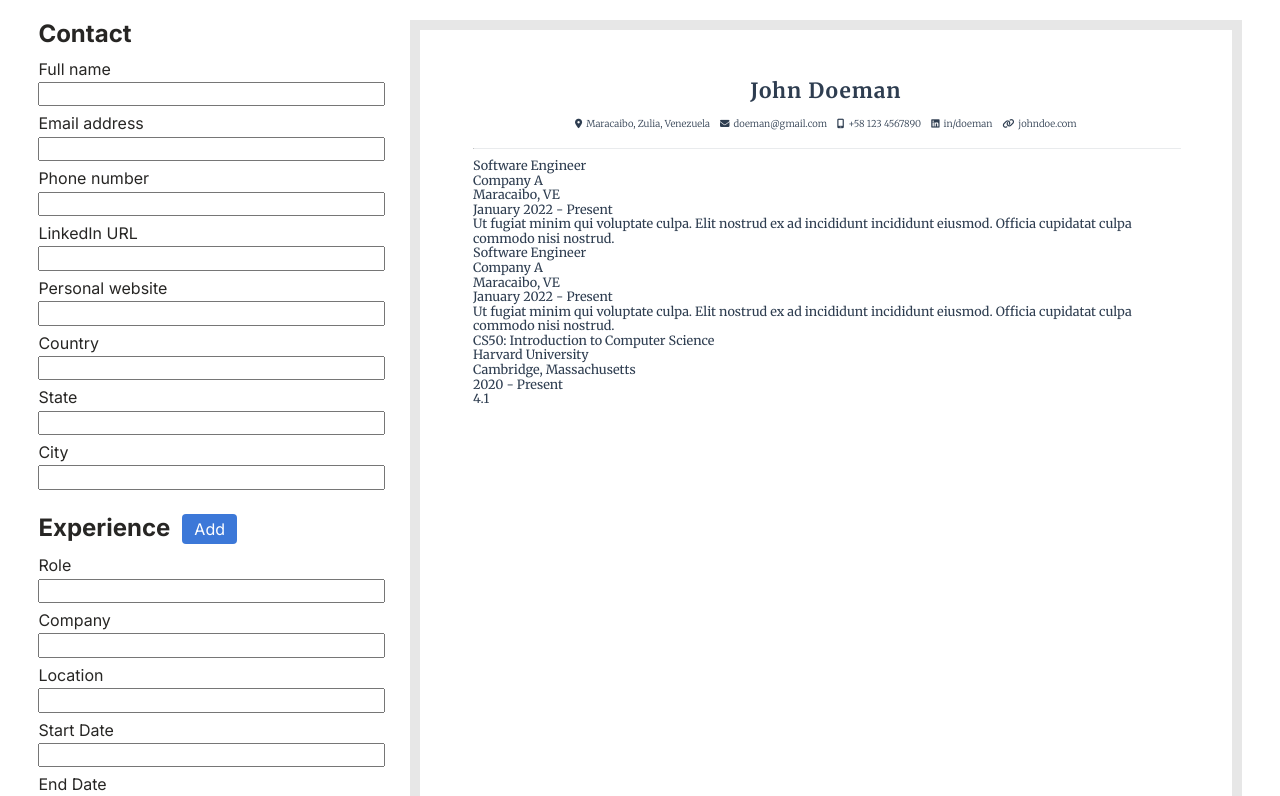
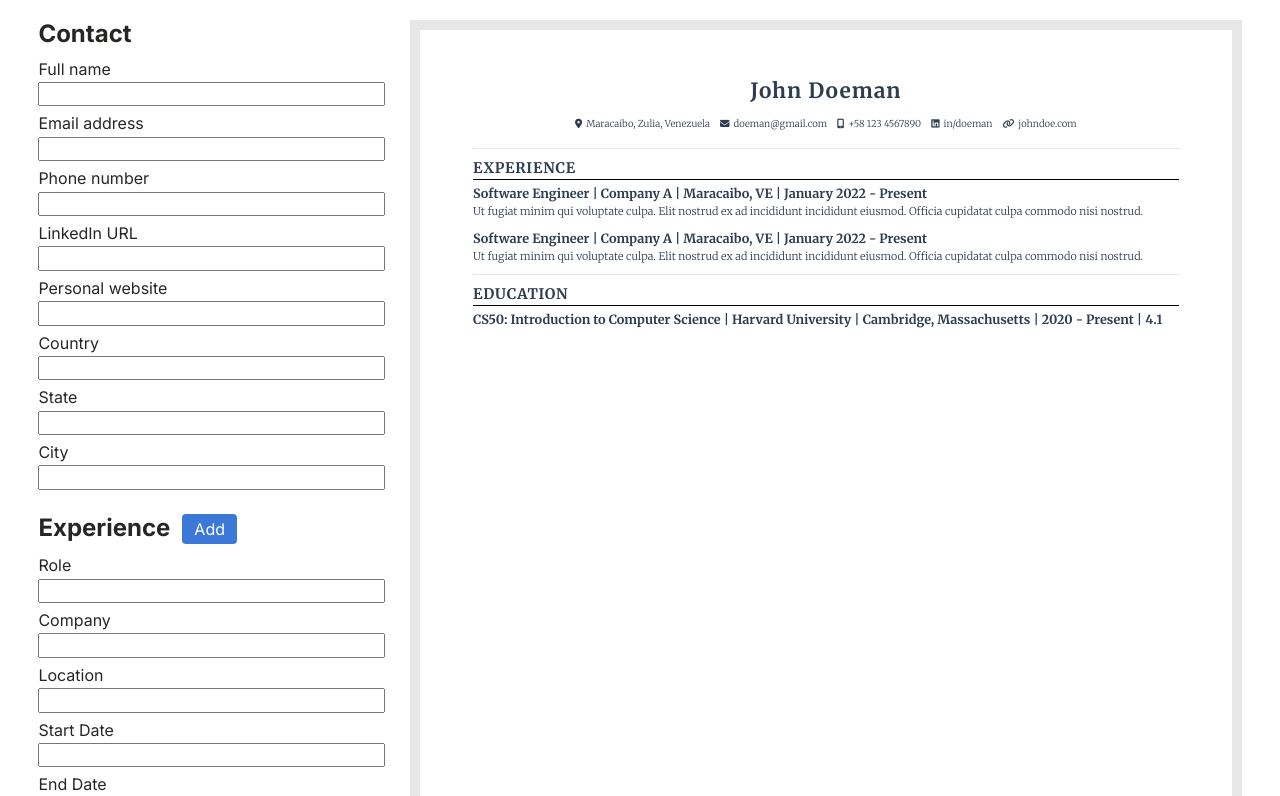
Before and after one commit to danxschz/cv-app, a React (Create React App) app: page / in a window 1280 px wide. Shown: the top 796 px of the page. Built offline with nearby package versions, Linux system fonts and the light colour scheme.

Commit message:
Style experience and education sections of resume

```diff
--- a/src/components/Resume.js
+++ b/src/components/Resume.js
@@ -20,28 +20,32 @@ class Resume extends Component {
         </div>
         <hr/>
         <div className="experience">
+          <div className="section__header">Experience</div>
           {experience.map((exp) => {
+            const descriptionItems = exp.roleDescription.split(';');
+            const descriptionParsed = descriptionItems.map((item) => {
+              if (descriptionItems.length > 1) return item = `• ${item.trim()}`
+              else return item
+            })
             return (
-              <div key={experience.indexOf(exp)} className="exp">
-                <div>{exp.role}</div>
-                <div>{exp.companyName}</div>
-                <div>{exp.companyLocation}</div>
-                <div>{`${exp.roleStartDate} - ${exp.roleEndDate}`}</div>
-                <div>{exp.roleDescription}</div>
+              <div key={experience.indexOf(exp)} className="item">
+                <div className='item__header'>{exp.role} | {exp.companyName} | {exp.companyLocation} | {`${exp.roleStartDate} - ${exp.roleEndDate}`}</div>
+                <div className='item__description'>
+                  {descriptionParsed.map((item) => {
+                    return <span>{item}<br/></span>
+                  })}
+                </div>
               </div>
             )
           })}
+          <hr/>
         </div>
-
         <div className="education">
+          <div className="section__header">Education</div>
           {education.map((item) => {
             return (
-              <div key={education.indexOf(item)} className="edu">
-                <div>{item.degree}</div>
-                <div>{item.schoolName}</div>
-                <div>{item.schoolLocation}</div>
-                <div>{`${item.eduStartDate} - ${item.eduEndDate}`}</div>
-                <div>{item.gpa}</div>
+              <div key={education.indexOf(item)} className="item">
+                <div className="item__header">{item.degree} | {item.schoolName} | {item.schoolLocation} | {`${item.eduStartDate} - ${item.eduEndDate}`} | {item.gpa}</div>
               </div>
             )
           })}
--- a/src/styles/Resume.css
+++ b/src/styles/Resume.css
@@ -42,3 +42,29 @@ hr {
   display: flex;
   gap: 4px;
 }
+
+.section__header {
+  border-bottom: 0.12em solid #000;
+  text-transform: uppercase;
+  font-weight: 700;
+  margin-bottom: 4px;
+  line-height: 1.35em;
+  letter-spacing: 0.05em;
+  font-size: 1.15em;
+}
+
+.item__header {
+  font-weight: 700;
+  font-size: 1em;
+  line-height: 1.5;
+}
+
+.item__description {
+  font-size: 0.85em;
+  font-weight: 100;
+  line-height: 1.5em;
+}
+
+.item {
+  margin-bottom: 0.8em;
+}
```
